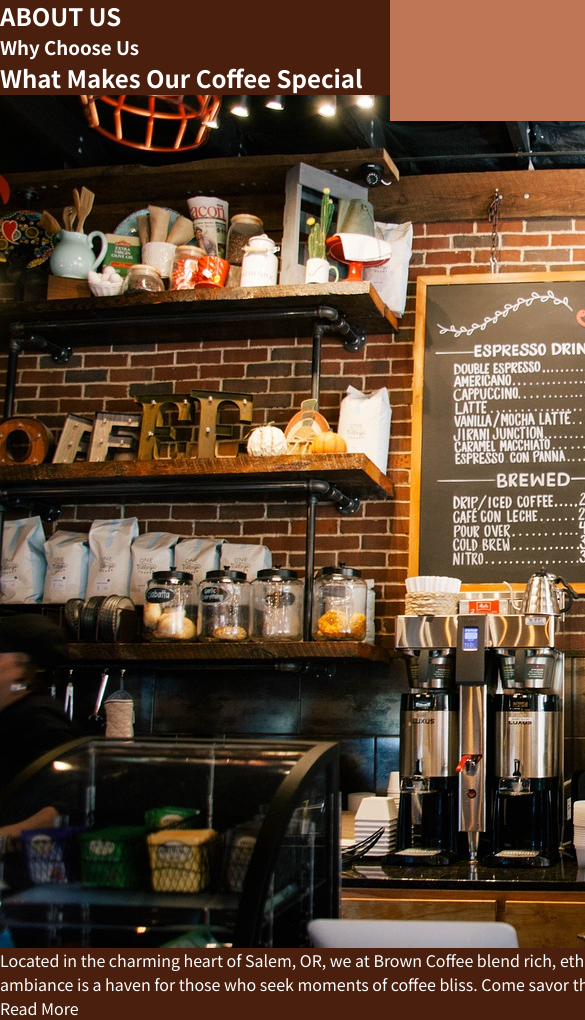
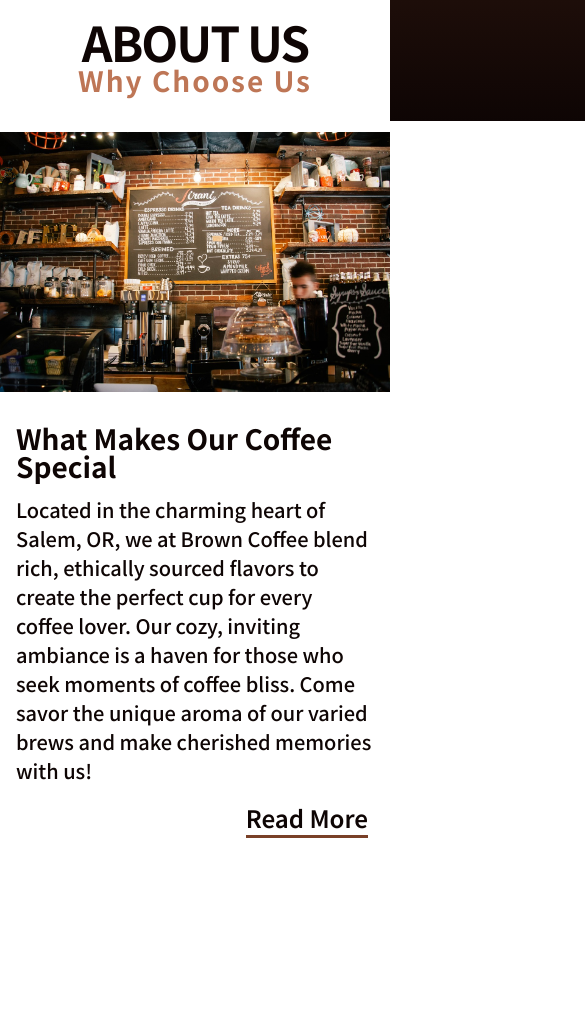
Before and after one commit to Benito-Flores/coffee-website-template, a plain HTML site: page index.html in a window 390 px wide. Shown: the part 723-1743 px from the top of the page, 585 px wide, since content can reach past the window. After the commit the page ends 1601 px from the top, so only its background shows below. Drawn offline with Linux system fonts and the light colour scheme.

Commit message:
Add files via upload
added about-us section; mobile only

```diff
--- a/index.html
+++ b/index.html
@@ -56,16 +56,18 @@
   <section class="about-us">
     <h2 class="about-us-title uppercase">about us</h2>
     <h3 class="about-us-sub-title capitalize">why choose us</h3>
-    <div class="about-us-container grid">
-      <h2 class="about-us-title capitalize">what makes our coffee special</h2>
+    <div class="about-us-container flex">
       <img class="about-us-container-img" src="./img/about-us-img.jpg" alt="coffee shop image">
-      <p class="about-us-txt">Located in the charming heart of Salem, OR, we at Brown
-        Coffee blend rich, ethically sourced flavors to create the perfect cup for every
-        coffee lover. Our cozy, inviting ambiance is a haven for those who seek moments
-        of coffee bliss. Come savor the unique aroma of our varied brews and make cherished
-        memories with us!
-      </p>
-      <a class="about-us-read-more-btn capitalize">read more</a>
+      <article class="about-us-article-container flex">
+        <h2 class="about-us-article-title capitalize">what makes our coffee special</h2>
+        <p class="about-us-article-txt">Located in the charming heart of Salem, OR, we at Brown
+          Coffee blend rich, ethically sourced flavors to create the perfect cup for every
+          coffee lover. Our cozy, inviting ambiance is a haven for those who seek moments
+          of coffee bliss. Come savor the unique aroma of our varied brews and make cherished
+          memories with us!
+        </p>
+        <a class="about-us-read-more-btn capitalize" href="#">read more</a>
+      </article>
     </div>
   </section>
 
--- a/style.css
+++ b/style.css
@@ -37,7 +37,7 @@
 }
 
 .current-page {
-  border-bottom: 4px solid #0E0504;
+  border-bottom: 4px solid #EFC3A4;
 }
 
 .uppercase {
@@ -79,13 +79,13 @@
 }
 
 .close-nav {
-  color: #0E0504;
+  color: #EFC3A4;
   font-size: 2.25rem;
   font-weight: 600;
 }
 
 .header-link {
-  color: #0E0504;
+  color: #EFC3A4;
   font-size: 1.5rem;
   font-weight: 600;
 }
@@ -97,7 +97,7 @@
 .splash-title {
   font-size: 3rem;
   font-weight: 500;
-  color: #ffffff;
+  color: #fff;
   line-height: 1;
 }
 
@@ -108,18 +108,66 @@
   letter-spacing: 2px;
 }
 
+/* about-us */
+
+.about-us {
+  color: #0E0504;
+}
+
+.about-us-title,
+.about-us-sub-title {
+  text-align: center;
+  color: #0E0504;
+}
+
+.about-us-title {
+  font-size: 3rem;
+  font-weight: 700;
+  line-height: .8;
+  letter-spacing: -2px;
+}
+
+.about-us-sub-title {
+  font-size: 1.75rem;
+  font-weight: 700;
+  letter-spacing: 2px;
+  color: #BE7656;
+}
+
+.about-us-article-title {
+  font-size: 1.75rem;
+  line-height: 1;
+}
+
+.about-us-article-txt {
+  font-size: 1.25rem;
+  font-weight: 500;
+}
+
+.about-us-read-more-btn {
+  font-size: 1.5rem;
+  font-weight: 600;
+  color: #0E0504;
+  border-bottom: 3px solid #794028
+}
+
+.about-us-read-more-btn:focus,
+.about-us-read-more-btn:hover {
+  color: #BE7656;
+}
 
 /* ======== style ======== */
 
 /* ---- global ---- */
 
 body {
-  background-color: #4B1F0E;
+  background-image: linear-gradient(to right,  #794028, #0E0504);
 }
 
 .page-contact-banner,
 .page-header,
-.splash-section {
+.splash-section,
+.about-us-article-container {
   padding-inline: 1em;
 }
 
@@ -135,16 +183,16 @@
 }
 
 .page-contact-banner-order-link {
-  background-color: #EFC3A4;
+  background-image: linear-gradient(to right, #EFC3A4, #BE7656);
   padding: .25em .75em;
   border-radius: 30px;
   cursor: pointer;
-  transition: .25s;
+  transition: 1s;
 }
 
 .page-contact-banner-order-link:focus,
 .page-contact-banner-order-link:hover {
- background-color: #0E0504;
+  background-image: linear-gradient(to right, #0E0504, #4B1F0E);
 }
 
 .header-logo {
@@ -156,8 +204,7 @@
 .page-header {
   justify-content: space-between;
   align-items: center;
-  padding-block: .5em;
-  background-color: #fff;
+  background-color: #e9d2c2;
 }
 
 .coffee-icon {
@@ -173,14 +220,14 @@
 
 .header-nav-container {
   position: fixed;
-  background-color: #BE7656;
+  background-image: linear-gradient(to bottom, #794028, #0E0504);
   width: 100%;
   top: 0;
   right: 0;
   bottom: 0;
   left: 100%;
   transform: translateX(0);
-  transition: transform .25s
+  transition: transform .5s
 }
 
 .open-navigation {
@@ -233,6 +280,33 @@
 
 /* about-us */
 
+.about-us {
+  background-color: #fff;
+  padding-block: 2.5em;
+}
+
+.about-us-container {
+  flex-direction: column;
+}
+
+.about-us-container-img {
+  width: 100%;
+  padding-block: 2em;
+}
+
+.about-us-article-container {
+  flex-direction: column;
+}
+
+.about-us-article-txt {
+  margin-block: .75em;
+}
+
+.about-us-read-more-btn {
+  margin-left: auto;
+  margin-right: .25em;
+}
+
 /* *,
 .open-nav {
   border: 1px solid red;
```
